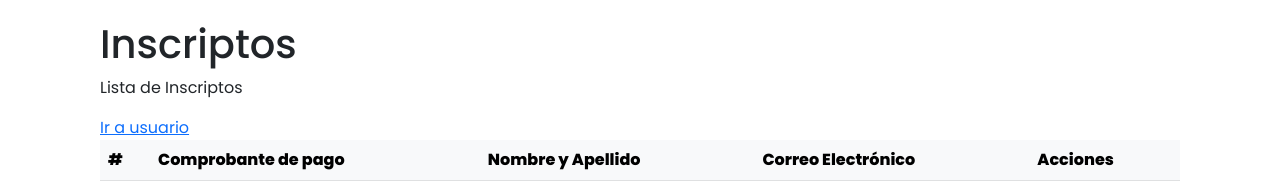
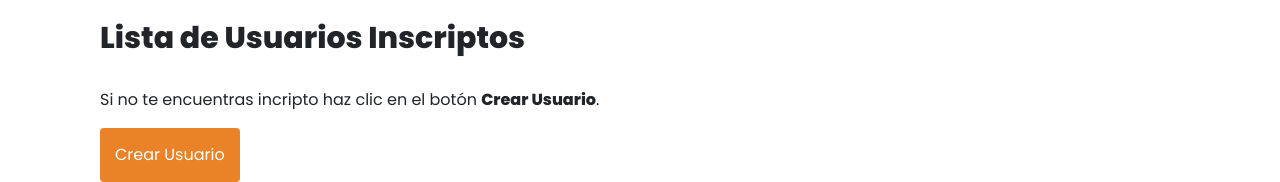
Before and after one commit to anarugna/trabajoInicialPy, a Flask app: page / in a window 1280 px wide. Shown: the part 80-262 px from the top of the page. Run offline with Flask 3, Linux system fonts and the light colour scheme; data that the repository does not hold is empty; some libraries are stand-ins or nearby versions.

Commit message:
Acomodando los estilos de las pag inscriptos, edit y crear

```diff
--- a/app.py
+++ b/app.py
@@ -14,6 +14,7 @@ app.config['MYSQL_DATABASE_PASSWORD']=''
 app.config['MYSQL_DATABASE_BD']='usuario'
 mysql.init_app(app)
 
+
 @app.route("/")
 def inscriptos():
     sql = "SELECT * FROM `usuario`.`inscribite`;"
@@ -24,6 +25,23 @@ def inscriptos():
     # print(inscribite)
     conn.commit()
     return render_template('inscriptos.html',inscribite = db_inscribite)
+
+@app.route('/index')
+def usuario():
+    return render_template('index.html')
+
+@app.route('/cursos')
+def usuario():
+    return render_template('cursos.html')
+
+@app.route('/contacto')
+def usuario():
+    return render_template('contacto.html')
+
+@app.route('/biblioteca')
+def usuario():
+    return render_template('biblioteca.html')
+
 
 @app.route('/usuario')
 def usuario():
--- a/static/CSS/inicial.css
+++ b/static/CSS/inicial.css
@@ -757,20 +757,43 @@ iframe{
 
 }
 
-h1{
-    font-size: medium;
-}
+
 
 .contenedor-main-edit{
     margin-top: 100px;
     padding: 0px 100px;
     margin-bottom: 75px;
+
+}
+
+.contenedor-main-edit h1{
+    font-size: 30px;
 }
 .contenedor-main-inscriptos{
     margin-top: 100px;
     padding: 0px 100px;
     margin-bottom: 75px;
+
 }
+
+.contenedor-main-inscriptos h1{
+  font-size: 30px;
+}
+
+.btn-enviar{
+    padding: 15px;
+    font-size: 16px;
+    border: none;
+    outline: 0px;
+    background:  #ea8227;
+    color: white;
+    border-radius: 4px;
+    cursor: pointer;
+    transition: all 300ms ease; }
+
+.btn-enviar:hover{
+        background: rgba(242, 140, 15, 0.685);
+    }
 /*------------Pantallas Largas---------------------*/
 @media only screen and (max-width: 1200px){
 
--- a/templates/edit.html
+++ b/templates/edit.html
@@ -68,8 +68,8 @@
         </nav>
     </header>
     <main class="contenedor-main-edit">
-        <h1>Editar</h1>
-        <h1>Formulario</h1>
+        <h1>Editar Formularios</h1>
+        <br>
         {% for inscribite in inscribite %}
         <form method="post" action="/update" enctype="multipart/form-data">
 
@@ -86,7 +86,7 @@
             <input type="file" name="txtfoto" id="txtfoto">
             <br>
             <br>
-            <input type="submit" value="Agregar">
+            <input type="submit" value="Agregar" class="btn-enviar">
 
         </form>
         {% endfor %}
--- a/templates/index.html
+++ b/templates/index.html
@@ -76,7 +76,7 @@
                    <h1>Cursos de Productos Naturales </h1>
                    <p>Contamos con una variedad de cursos pensados para el cuidado integral de tu cuerpo.</p>
                    <h2>¡Inscribete Ya!</h2>
-                    <a href="/static/templates/cursos.html">+ Info</a>
+                    <a href="/templates/cursos.html">+ Info</a>
                     </div>
                 </div>
 
--- a/templates/inscriptos.html
+++ b/templates/inscriptos.html
@@ -72,9 +72,12 @@
             </nav>
     </header>
     <main class="contenedor-main-inscriptos">
-        <h1>Inscriptos</h1>
-        <p>Lista de Inscriptos</p>
-        <a href="usuario">Ir a usuario</a>
+        <h1><b>Lista de Usuarios Inscriptos</b></h1>
+        <img src="" alt="">
+        <p>Si no te encuentras incripto haz clic en el botón <b>Crear Usuario</b>. </p>
+
+
+        <a href="usuario"><input type="submit" name="enviar" value="Crear Usuario" class="btn-enviar"></a>
 
         <table class="table table-light">
             <thead class="thead-light">
--- a/templates/usuario.html
+++ b/templates/usuario.html
@@ -73,8 +73,8 @@
         <div class="container-form">
             <div class="info-form">
 
-                <h2>Validación de Usuarios</h2>
-                <p>Te invitamos a validar tu pago y así poder acceder a los diferentes cursos de la mano de grandes profesionales. <b>¡Recuerda adjuntar el comprobante!</b> </p>
+                <h2>Crear Usuario</h2>
+                <p>Te invitamos a validar el pago para crear tu usuario y así puedas acceder a los diferentes cursos de la mano de grandes profesionales. <b>¡Recuerda adjuntar el comprobante!</b> </p>
                 <img src="/static/images/usuario-removebg-preview.png" alt="" width="50%">
 
 
```
